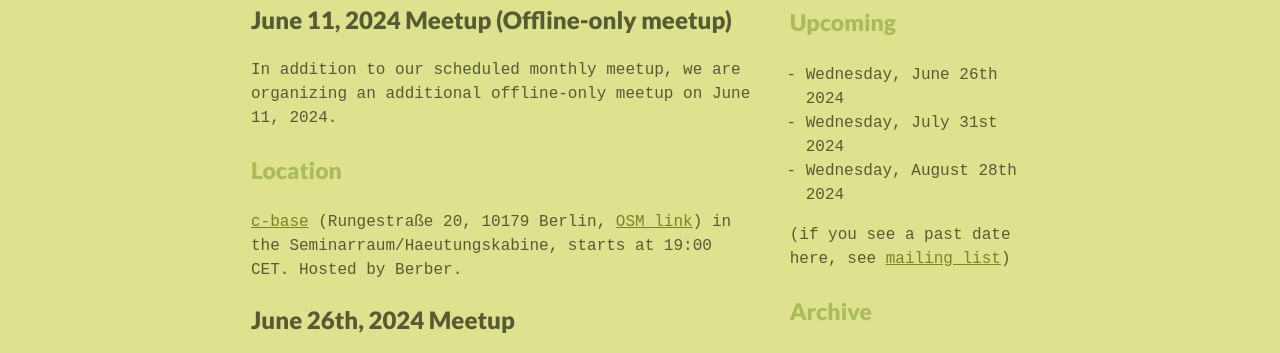
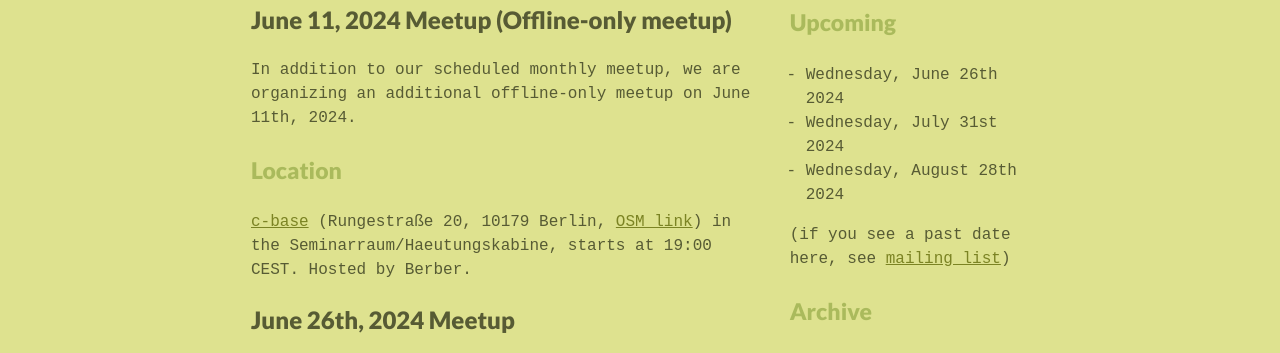
Before and after one commit to emacs-berlin/emacs-berlin.org, a Jekyll site: the page built from index.md, in a window 1280 px wide and 900 px high. Shown: the part 465-818 px from the top of the window. Built offline with Jekyll 4.4.1, drawn with Linux system fonts in a browser that asks for light colours.

Commit message:
Minor tweaks

```diff
--- a/index.md
+++ b/index.md
@@ -16,13 +16,13 @@ layout: default
 # June 11, 2024 Meetup (Offline-only meetup)
 
 In addition to our scheduled monthly meetup, we are organizing an additional
-offline-only meetup on June 11, 2024.
+offline-only meetup on June 11th, 2024.
 
 ### Location
 
 [c-base](https://c-base.org/impressum) (Rungestraße 20, 10179 Berlin,
 [OSM link](https://www.openstreetmap.org/node/260050809)) in the
-Seminarraum/Haeutungskabine, starts at 19:00 CET. Hosted by Berber.
+Seminarraum/Haeutungskabine, starts at 19:00 CEST. Hosted by Berber.
 
 # June 26th, 2024 Meetup
 
```
